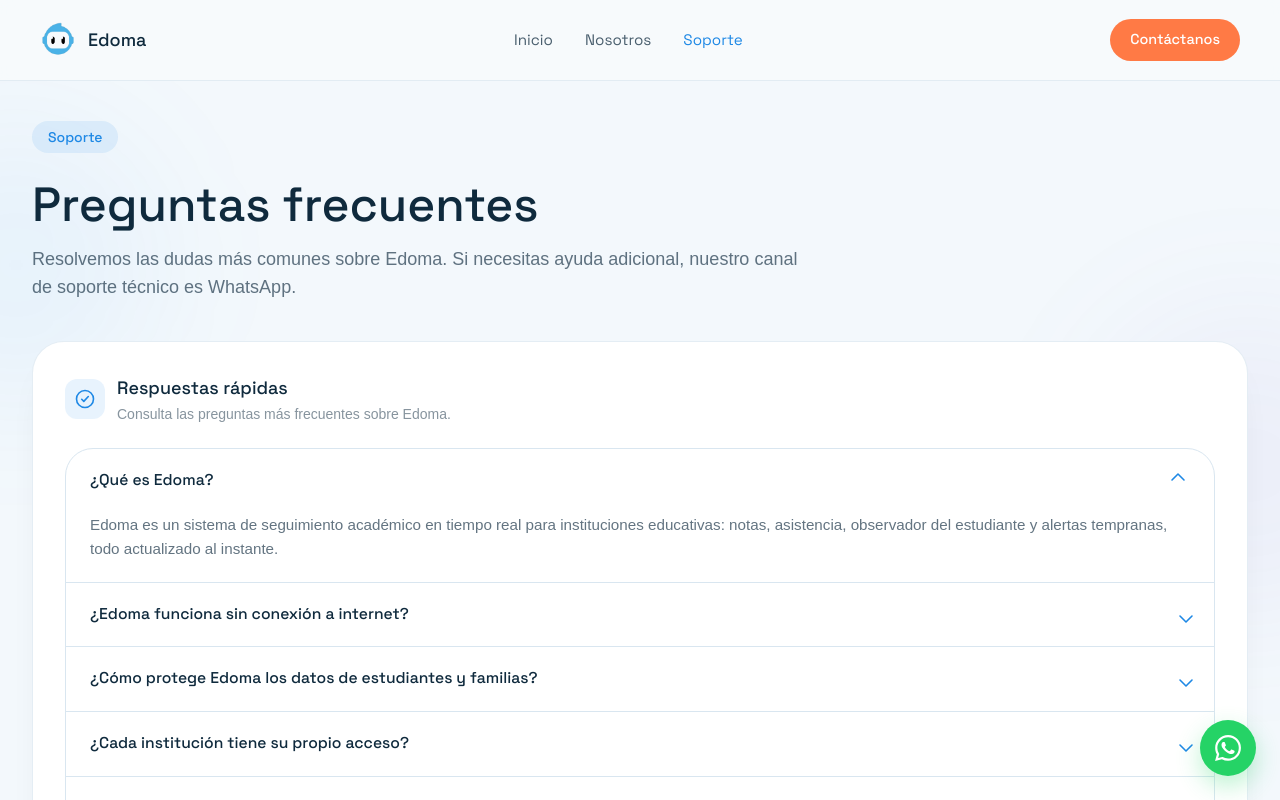
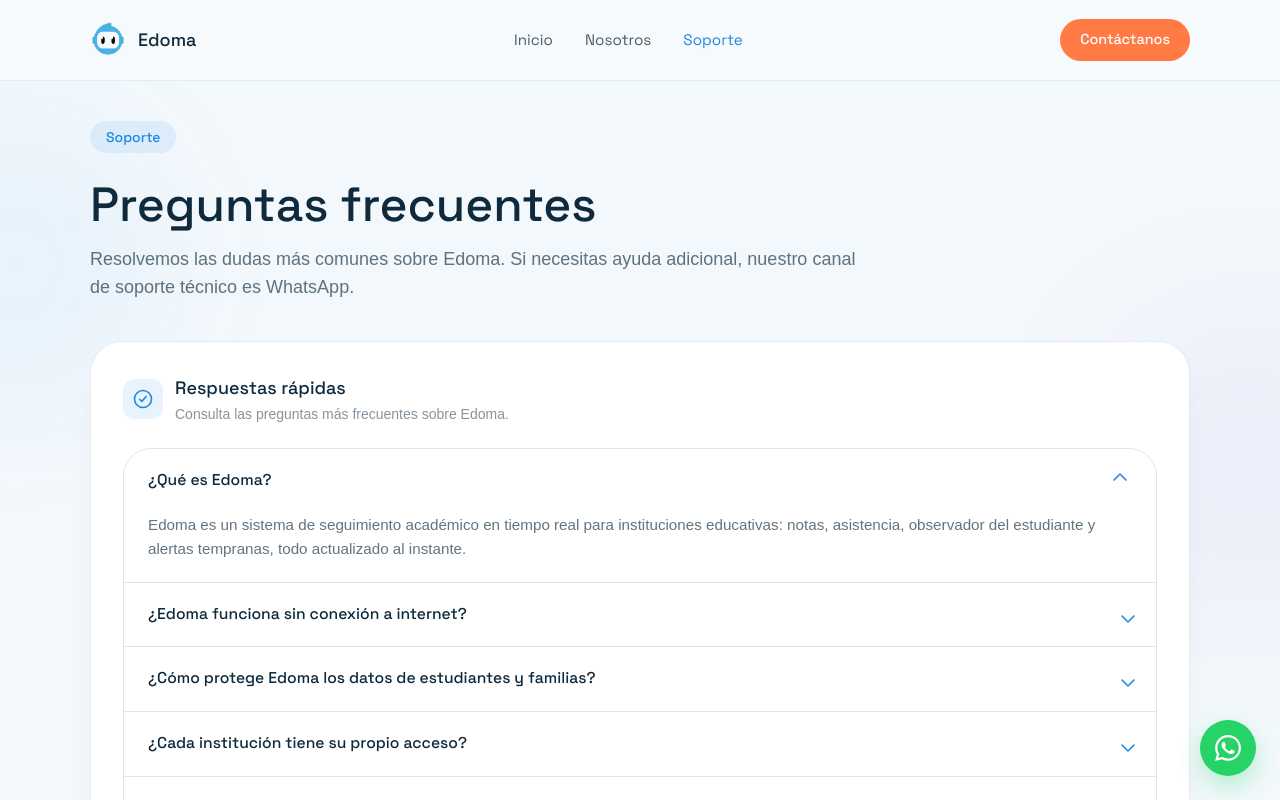
Before and after one commit to alixcollazos-lgtm/edoma-web, a Next.js app: page /soporte in a window 1280 px wide. Shown: the top 800 px of the page. Built offline with nearby package versions, Linux system fonts and the light colour scheme; a web font is replaced by a local one.

Commit message:
fix: aplicar max-width del config en Container y alinear soporte y horarios

```diff
--- a/app/soporte/page.tsx
+++ b/app/soporte/page.tsx
@@ -42,7 +42,7 @@
 
       <div className="pointer-events-none absolute -right-32 top-56 h-80 w-80 rounded-full bg-[#7956B8]/5 blur-3xl" />
 
-      <Container className="relative w-full max-w-none px-4 sm:px-6 lg:px-8">
+         <Container className="relative">
         {/* =====================================================
             Encabezado
         ====================================================== */}
--- a/components/home/ScheduleDemo.tsx
+++ b/components/home/ScheduleDemo.tsx
@@ -194,7 +194,7 @@
 
       <div className="pointer-events-none absolute -right-24 bottom-20 h-64 w-64 rounded-full bg-[#7956B8]/8 blur-3xl" />
 
-      <div className="relative w-full px-2 sm:px-6 lg:px-8 xl:px-10">
+         <div className="relative mx-auto w-full max-w-container px-2 sm:px-6 lg:px-8 xl:px-10">
         {/* Encabezado */}
         <div className="w-full text-center">
           <span className="mb-3 inline-flex items-center rounded-full bg-brand-support/10 px-4 py-1.5 font-display text-sm font-medium text-brand-support">
--- a/components/ui/Container.tsx
+++ b/components/ui/Container.tsx
@@ -6,10 +6,21 @@
   className?: string;
 };
 
+// Ancho máximo del sitio: usa el valor `container` (1180px) definido en
+// tailwind.config.ts y centra el contenido en pantallas grandes.
+// Si quien lo usa define su propio ancho máximo (por ejemplo `max-w-none`
+// en Contacto y Soporte), se respeta y no se aplica el ancho por defecto.
+const DEFAULT_WIDTH = "mx-auto max-w-container";
+const HAS_CUSTOM_MAX_WIDTH = /(^|\s)(\S+:)*max-w-/;
+
 export function Container({ children, className = "" }: ContainerProps) {
-  return (
-    <div className={`w-full px-6 sm:px-8 lg:px-10 ${className}`}>
-      {children}
-    </div>
-  );
+  const widthClasses = HAS_CUSTOM_MAX_WIDTH.test(className)
+    ? ""
+    : DEFAULT_WIDTH;
+
+  const classes = ["w-full", widthClasses, "px-6 sm:px-8 lg:px-10", className]
+    .filter(Boolean)
+    .join(" ");
+
+  return <div className={classes}>{children}</div>;
 }
```
